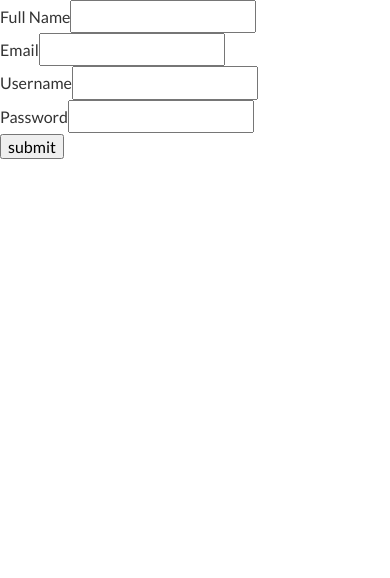
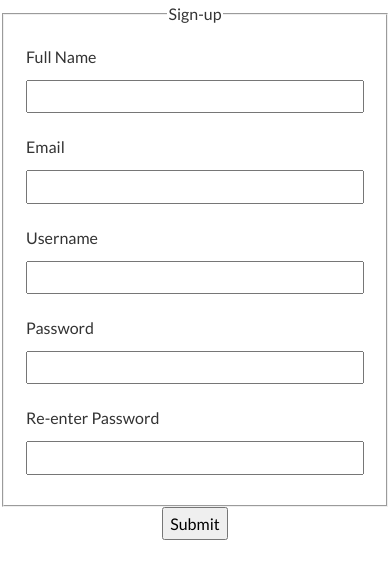
Before and after one commit to karimshalapy/Robusta-Technical-Frontend-Task, a React (Create React App) app: page / in a window 390 px wide. Shown: the top 578 px of the page. Built offline with nearby package versions, Linux system fonts and the light colour scheme.

Commit message:
refactor: split the form component

```diff
--- a/src/App.css
+++ /dev/null
@@ -1,38 +0,0 @@
-.App {
-  text-align: center;
-}
-
-.App-logo {
-  height: 40vmin;
-  pointer-events: none;
-}
-
-@media (prefers-reduced-motion: no-preference) {
-  .App-logo {
-    animation: App-logo-spin infinite 20s linear;
-  }
-}
-
-.App-header {
-  background-color: #282c34;
-  min-height: 100vh;
-  display: flex;
-  flex-direction: column;
-  align-items: center;
-  justify-content: center;
-  font-size: calc(10px + 2vmin);
-  color: white;
-}
-
-.App-link {
-  color: #61dafb;
-}
-
-@keyframes App-logo-spin {
-  from {
-    transform: rotate(0deg);
-  }
-  to {
-    transform: rotate(360deg);
-  }
-}
--- a/src/App.tsx
+++ /dev/null
@@ -1,28 +0,0 @@
-import React from 'react';
-import './App.css';
-
-function App() {
-  return (
-    <form action="https://private-b2e6827-robustatask.apiary-mock.com/auth/register" method="post">
-      <div className="form-group">
-        <span>Full Name</span>
-        <input type="text" id="username" />
-      </div>
-      <div className="form-group">
-        <span>Email</span>
-        <input type="text" id="username" />
-      </div>
-      <div className="form-group">
-        <span>Username</span>
-        <input type="text" id="username" />
-      </div>
-      <div className="form-group">
-        <span>Password</span>
-        <input type="password" id="password" />
-      </div>
-      <input type="submit" value="submit" />
-    </form>
-  );
-}
-
-export default App;
--- /dev/null
+++ b/src/components/Form/Form.module.css
@@ -0,0 +1,10 @@
+.Form {
+  text-align: center;
+}
+
+/*660px*/
+@media only screen and (max-width: 41.25em) {
+  .Form {
+    width: 100%;
+  }
+}
--- /dev/null
+++ b/src/components/Form/Form.tsx
@@ -0,0 +1,31 @@
+import { FC } from 'react';
+import classes from './Form.module.css';
+import FormInput from './FormInput/FormInput';
+
+export const Form: FC = () => {
+  return (
+    <form className={classes.Form} aria-labelledby="signup">
+      <fieldset>
+        <legend id="signup">Sign-up</legend>
+        <FormInput type="text" name="fullName" id="full-name" required>
+          Full Name
+        </FormInput>
+        <FormInput type="email" name="email" id="email" required>
+          Email
+        </FormInput>
+        <FormInput type="text" name="username" id="username" required>
+          Username
+        </FormInput>
+        <FormInput type="password" name="password" id="password" required>
+          Password
+        </FormInput>
+        <FormInput type="password" name="rePassword" id="re-password" required>
+          Re-enter Password
+        </FormInput>
+      </fieldset>
+      <button id="submit" type="submit">Submit</button>
+    </form>
+  );
+}
+
+export default Form;
--- /dev/null
+++ b/src/components/Form/FormInput/FormInput.module.css
@@ -0,0 +1,20 @@
+.FormInput {
+    display: grid;
+    grid-template-columns: minmax(3.5rem, 1fr) 5fr;
+    margin: 1rem;
+    white-space: nowrap;
+}
+.FormInput input {
+    margin: 0 1rem;
+}
+/*660px*/
+@media only screen and (max-width: 41.25em) {
+    .FormInput {
+        display: flex;
+        flex-direction: column;
+        text-align: left;
+    }
+    .FormInput input {
+        margin: 1rem 0;
+    }
+}
--- /dev/null
+++ b/src/components/Form/FormInput/FormInput.tsx
@@ -0,0 +1,17 @@
+import { FC, HTMLInputTypeAttribute, InputHTMLAttributes } from 'react'
+import classes from './FormInput.module.css'
+
+type Props = InputHTMLAttributes<HTMLInputElement> & {
+    type: HTMLInputTypeAttribute
+}
+
+export const FormInput: FC<Props> = ({ children, required, ...rest }) => {
+    return (
+        <label className={classes.FormInput}>
+            {children}
+            <input {...rest} required={required} aria-required={required} />
+        </label>
+    )
+}
+
+export default FormInput
--- a/src/index.tsx
+++ b/src/index.tsx
@@ -1,11 +1,11 @@
 import { StrictMode } from 'react';
 import ReactDOM from 'react-dom';
 import './index.css';
-import App from './App';
+import Form from './components/Form/Form';
 
 ReactDOM.render(
   <StrictMode>
-    <App />
+    <Form />
   </StrictMode>,
   document.getElementById('root')
 );
```
